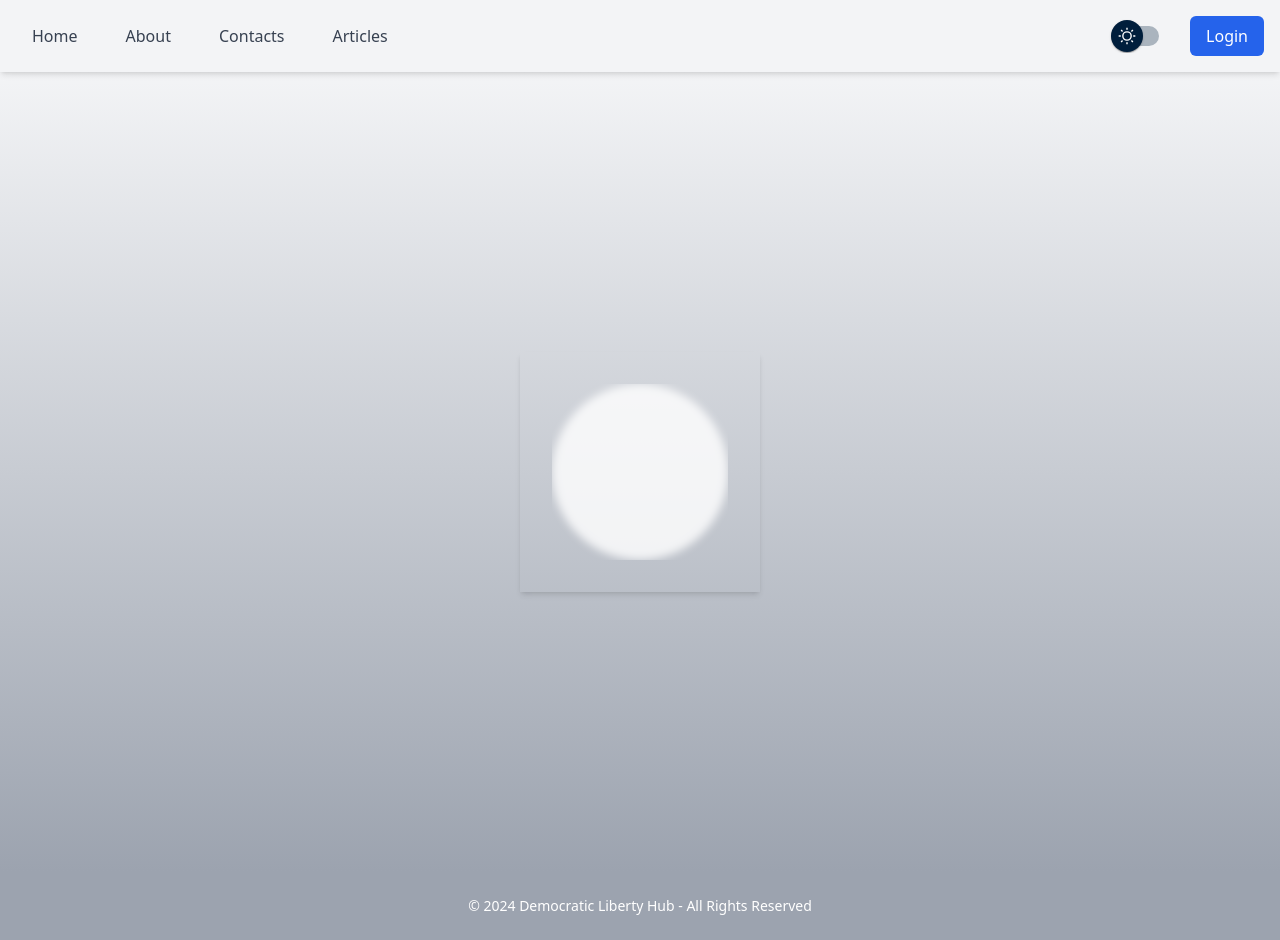
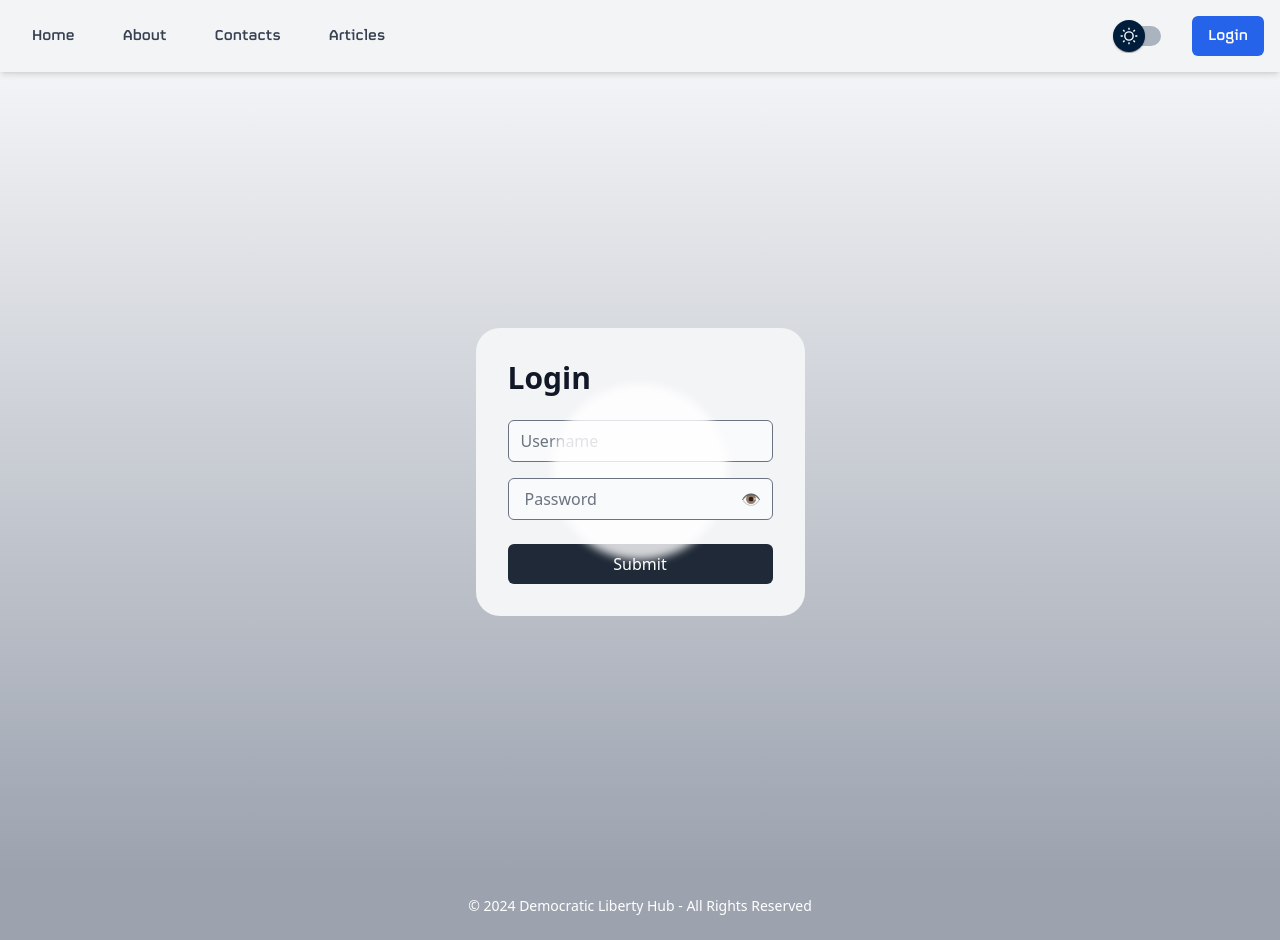
Before and after one commit to JulesDias/fall2024-webtech-202, a Next.js app in the folder client/: page /login_native in a window 1280 px wide. Built offline with nearby package versions, Linux system fonts and the light colour scheme; what tailwindcss-font-inter would draw is missing.

Commit message:
wip : login_native evervault effect in progress

```diff
--- a/client/src/app/login_native/page.js
+++ b/client/src/app/login_native/page.js
@@ -1,8 +1,7 @@
-// app/login_native/page.js
 "use client";
 
 import { useState } from "react";
-import { EvervaultCard } from "../../components/ui/evervault-card"; // Assurez-vous que le chemin est correct
+import { EvervaultCard } from "../../components/ui/evervault-card";
 
 export default function LoginNativePage() {
   const [formData, setFormData] = useState(null);
@@ -19,9 +18,14 @@ export default function LoginNativePage() {
   };
 
   return (
-    <div className="flex items-center justify-center min-h-screen">
-      <EvervaultCard className="max-w-md w-full p-8 bg-transparent shadow-md">
-        <form onSubmit={handleSubmit} className="relative z-10 p-8 bg-white rounded-3xl shadow-md dark:bg-gray-800">
+    <div className="flex items-center justify-center min-auto bg-gray-100 dark:bg-gray-900 rounded-3xl">
+      <div className="relative max-w-lg w-full p-8">
+        {/* Fond Evervault */}
+        <EvervaultCard className="absolute inset-0 rounded-3xl z-0" />
+
+        {/* Formulaire principal */}
+
+          <form onSubmit={handleSubmit}>
             <h2 className="text-3xl font-bold mb-6 dark:text-white">Login</h2>
 
             <input
@@ -29,7 +33,7 @@ export default function LoginNativePage() {
               name="username"
               placeholder="Username"
               required
-            className="w-full px-4 py-2 border rounded-md bg-gray-50 text-gray-900 dark:bg-gray-700 dark:text-gray-100 mb-4"
+              className="w-full px- py-2 border rounded-md bg-gray-50 text-gray-900 dark:bg-gray-700 dark:text-gray-100 mb-4"
             />
 
             <div className="relative">
@@ -65,7 +69,8 @@ export default function LoginNativePage() {
               </div>
             )}
           </form>
-      </EvervaultCard>
+
+      </div>
     </div>
   );
 }
--- a/client/src/components/Header.js
+++ b/client/src/components/Header.js
@@ -16,7 +16,7 @@ export default function Header() {
   };
 
   return (
-    <header className="sticky top-0 z-10 bg-gray-100 shadow-md dark:bg-gray-800">
+    <header className="sticky top-0 z-10 bg-gray-100 shadow-md dark:bg-gray-800 font-FS_Sinclair">
       <nav className="container flex items-center justify-between p-4 mx-auto">
         <div className="flex space-x-4">
           <Link href="/" className="px-4 py-2 text-gray-700 transition hover:text-black dark:text-gray-300 dark:hover:text-white">
```
Lines whose indentation alone changed are shown as unchanged.
